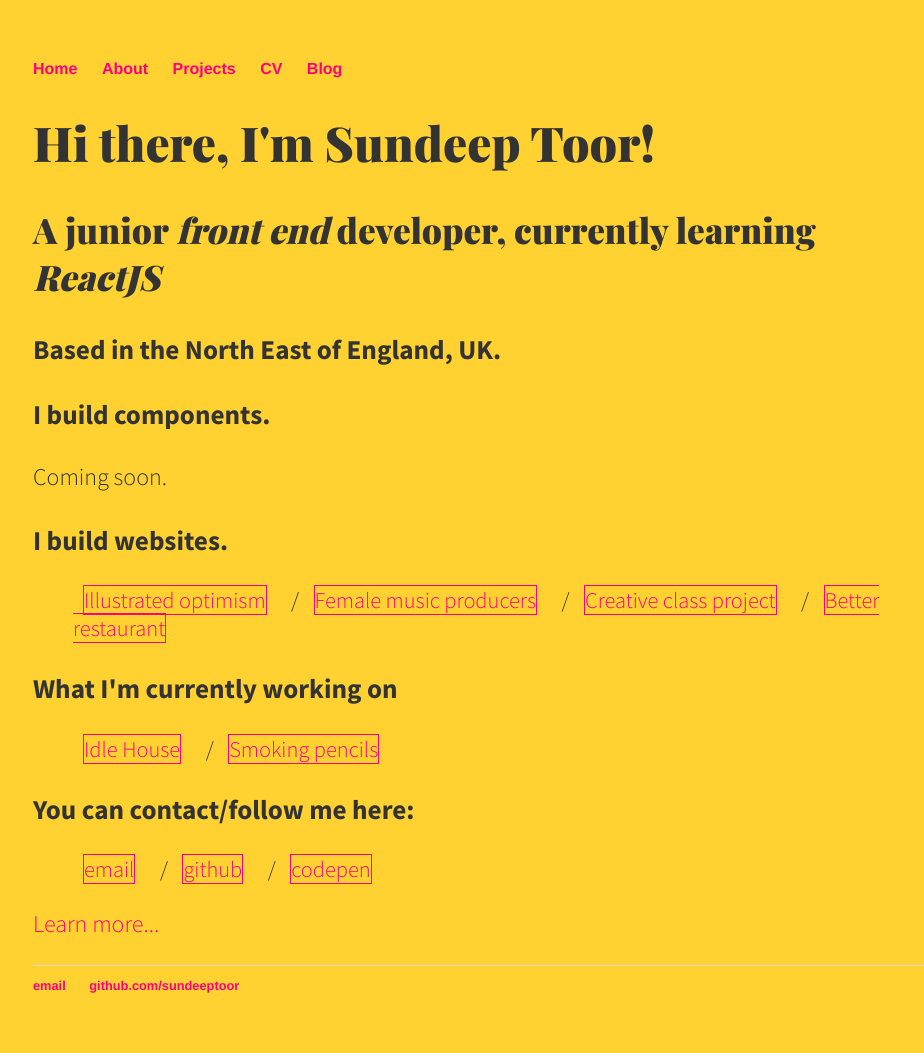
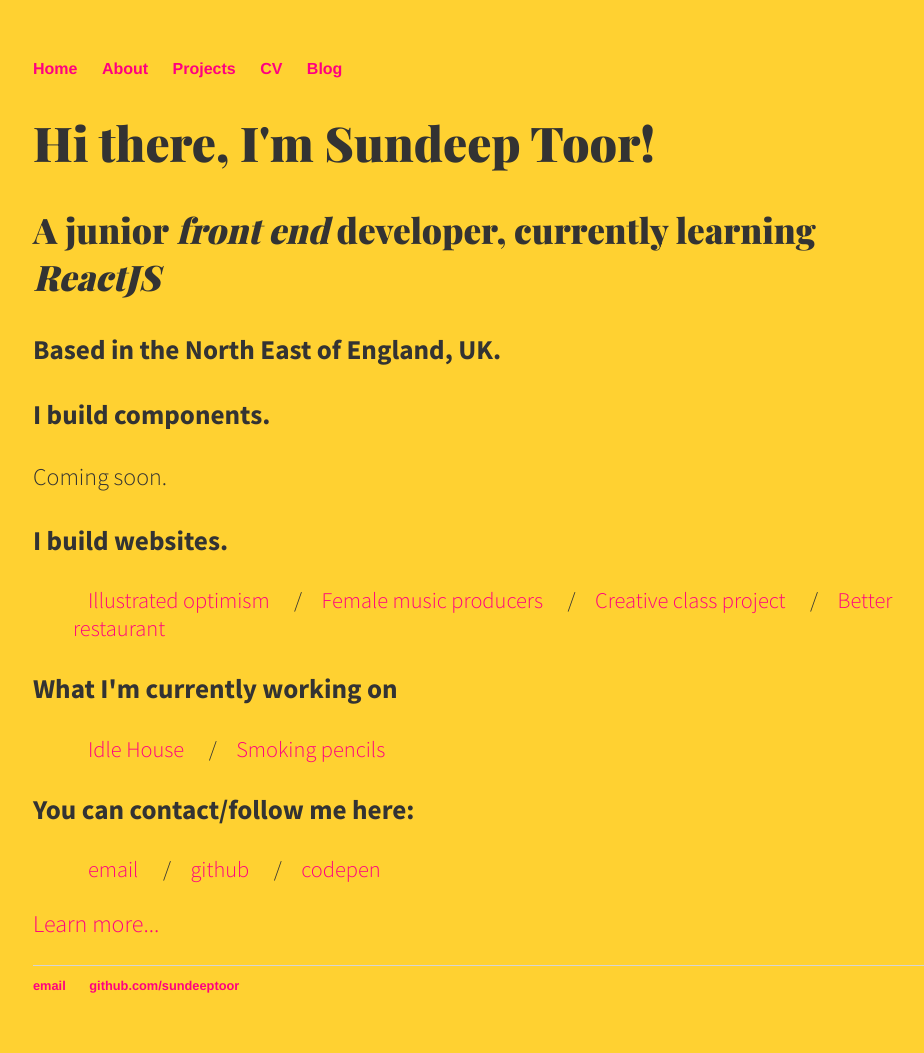
Before and after one commit to SundeepToor/sundeeptoor.github.io, a Jekyll site: the page built from index.html, in a window 1280 px wide. Shown: the whole page, without its empty margins (159-1083 px from the left). Built offline with Jekyll 4.4.1, drawn with Linux system fonts in a browser that asks for light colours.

Commit message:
Update main.css

```diff
--- a/css/main.css
+++ b/css/main.css
@@ -21,13 +21,12 @@ nav ul li, footer ul li, ul li {
     font-size: 1.4em;
 }
 .showcase li{
-    border: 1px solid #ff0080;
-    margin-left: 10px;
+    margin-left: 15px;
 }
 a {
     text-decoration: none;
     color: #ff0080;
-    padding-bottom: 5px;
+    padding-bottom: 10px;
 }
 a:hover {
     text-decoration: underline;
```
